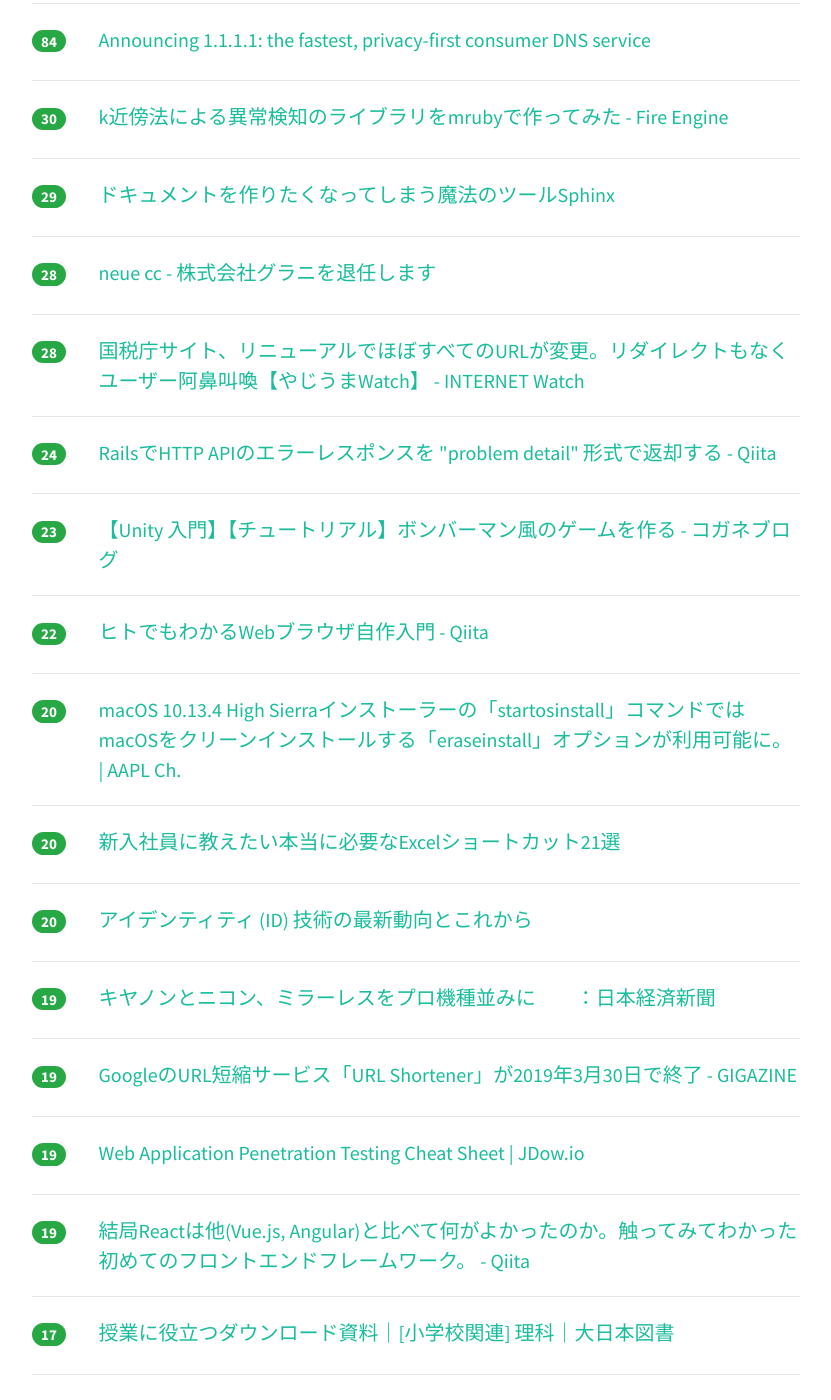
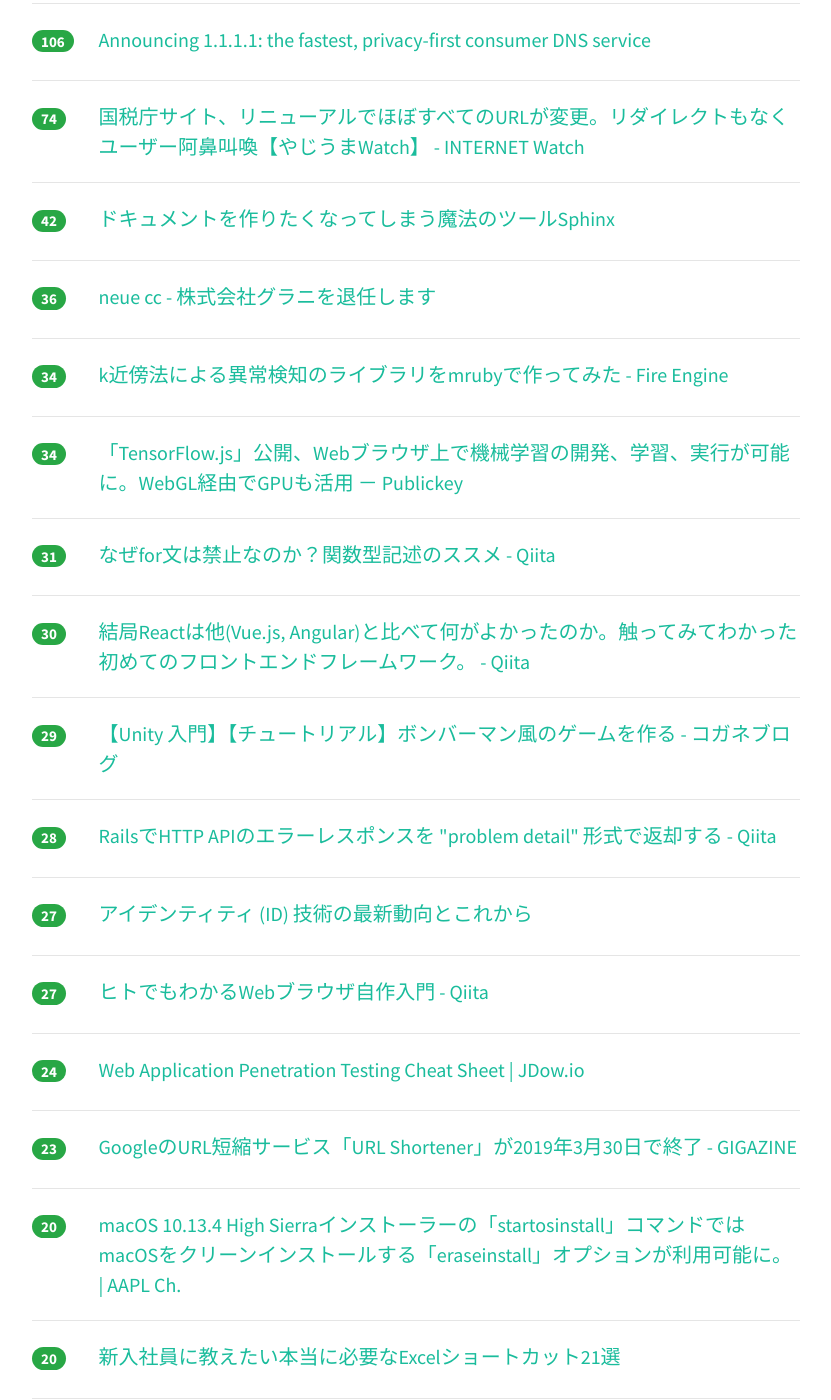
Before and after one commit to yatta47/hatena-matome-site, a Jekyll site: the page built from _posts/2018-04-02-hatena.md, in a window 1280 px wide and 1400 px high, scrolled down 448 px. Shown: the whole window, without its empty margins (224-1055 px from the left). Built offline with Jekyll 4.4.1, drawn with Linux system fonts in a browser that asks for light colours; nearby versions of some CDN libraries; some of the changed text lies outside the part shown.

Commit message:
Updated 2018-04-02

```diff
--- a/_posts/2018-04-02-hatena.md
+++ b/_posts/2018-04-02-hatena.md
@@ -1,54 +1,84 @@
 ---
 layout: post
 title:  "2018-04-02 はてぶIT"
-date:   2018-04-02 09:02:42
+date:   2018-04-02 10:02:18
 tags: [it-hotentry]
 ---
-24 件のデータあり
+27 件のデータあり
 
 <hr><div class="row">
-<div class="col-1"><span class="badge badge-pill badge-success h2">106</span></div>
+<div class="col-1"><span class="badge badge-pill badge-success h2">178</span></div>
 <div class="col-11"><a href='https://medium.com/@xevix/e498427b183e' target='_blank'>東京にて、外人エンジニア – Alejandro Wainzinger – Medium</a></div>
 </div>
 <hr>
 <div class="row">
-<div class="col-1"><span class="badge badge-pill badge-success h2">84</span></div>
+<div class="col-1"><span class="badge badge-pill badge-success h2">106</span></div>
 <div class="col-11"><a href='https://blog.cloudflare.com/announcing-1111/' target='_blank'>Announcing 1.1.1.1: the fastest, privacy-first consumer DNS service</a></div>
 </div>
 <hr>
 <div class="row">
-<div class="col-1"><span class="badge badge-pill badge-success h2">30</span></div>
+<div class="col-1"><span class="badge badge-pill badge-success h2">74</span></div>
+<div class="col-11"><a href='https://internet.watch.impress.co.jp/docs/yajiuma/1114712.html' target='_blank'>国税庁サイト、リニューアルでほぼすべてのURLが変更。リダイレクトもなくユーザー阿鼻叫喚【やじうまWatch】 - INTERNET Watch</a></div>
+</div>
+<hr>
+<div class="row">
+<div class="col-1"><span class="badge badge-pill badge-success h2">42</span></div>
+<div class="col-11"><a href='https://www.slideshare.net/shimizukawa/sphinx-6084667' target='_blank'>ドキュメントを作りたくなってしまう魔法のツールSphinx</a></div>
+</div>
+<hr>
+<div class="row">
+<div class="col-1"><span class="badge badge-pill badge-success h2">36</span></div>
+<div class="col-11"><a href='http://neue.cc/2018/04/02_563.html' target='_blank'>neue cc - 株式会社グラニを退任します</a></div>
+</div>
+<hr>
+<div class="row">
+<div class="col-1"><span class="badge badge-pill badge-success h2">34</span></div>
 <div class="col-11"><a href='http://www.hirotsuru.com/entry/2018/04/01/184806' target='_blank'>k近傍法による異常検知のライブラリをmrubyで作ってみた - Fire Engine</a></div>
 </div>
 <hr>
 <div class="row">
+<div class="col-1"><span class="badge badge-pill badge-success h2">34</span></div>
+<div class="col-11"><a href='http://www.publickey1.jp/blog/18/tensorflowjswebwebglgpu.html' target='_blank'>「TensorFlow.js」公開、Webブラウザ上で機械学習の開発、学習、実行が可能に。WebGL経由でGPUも活用 － Publickey</a></div>
+</div>
+<hr>
+<div class="row">
+<div class="col-1"><span class="badge badge-pill badge-success h2">31</span></div>
+<div class="col-11"><a href='https://qiita.com/ukiuni@github/items/abad07524856c65a20ea' target='_blank'>なぜfor文は禁止なのか？関数型記述のススメ - Qiita</a></div>
+</div>
+<hr>
+<div class="row">
+<div class="col-1"><span class="badge badge-pill badge-success h2">30</span></div>
+<div class="col-11"><a href='https://qiita.com/kznr_luk/items/44755f55072e89bb2823' target='_blank'>結局Reactは他(Vue.js, Angular)と比べて何がよかったのか。触ってみてわかった初めてのフロントエンドフレームワーク。 - Qiita</a></div>
+</div>
+<hr>
+<div class="row">
 <div class="col-1"><span class="badge badge-pill badge-success h2">29</span></div>
-<div class="col-11"><a href='https://www.slideshare.net/shimizukawa/sphinx-6084667' target='_blank'>ドキュメントを作りたくなってしまう魔法のツールSphinx</a></div>
+<div class="col-11"><a href='http://baba-s.hatenablog.com/entry/2018/03/30/090000' target='_blank'>【Unity 入門】【チュートリアル】ボンバーマン風のゲームを作る - コガネブログ</a></div>
 </div>
 <hr>
 <div class="row">
 <div class="col-1"><span class="badge badge-pill badge-success h2">28</span></div>
-<div class="col-11"><a href='http://neue.cc/2018/04/02_563.html' target='_blank'>neue cc - 株式会社グラニを退任します</a></div>
+<div class="col-11"><a href='https://qiita.com/niku4i/items/5962cfab92df61c5bd4e' target='_blank'>RailsでHTTP APIのエラーレスポンスを "problem detail" 形式で返却する - Qiita</a></div>
 </div>
 <hr>
 <div class="row">
-<div class="col-1"><span class="badge badge-pill badge-success h2">28</span></div>
-<div class="col-11"><a href='https://internet.watch.impress.co.jp/docs/yajiuma/1114712.html' target='_blank'>国税庁サイト、リニューアルでほぼすべてのURLが変更。リダイレクトもなくユーザー阿鼻叫喚【やじうまWatch】 - INTERNET Watch</a></div>
+<div class="col-1"><span class="badge badge-pill badge-success h2">27</span></div>
+<div class="col-11"><a href='https://www.slideshare.net/tkudo/eiam-ciam-technology-trend-2018' target='_blank'>アイデンティティ (ID) 技術の最新動向とこれから</a></div>
+</div>
+<hr>
+<div class="row">
+<div class="col-1"><span class="badge badge-pill badge-success h2">27</span></div>
+<div class="col-11"><a href='https://qiita.com/uint256_t/items/0eaaec80963c00b32185' target='_blank'>ヒトでもわかるWebブラウザ自作入門 - Qiita</a></div>
 </div>
 <hr>
 <div class="row">
 <div class="col-1"><span class="badge badge-pill badge-success h2">24</span></div>
-<div class="col-11"><a href='https://qiita.com/niku4i/items/5962cfab92df61c5bd4e' target='_blank'>RailsでHTTP APIのエラーレスポンスを "problem detail" 形式で返却する - Qiita</a></div>
+<div class="col-11"><a href='https://jdow.io/blog/2018/03/18/web-application-penetration-testing-methodology/' target='_blank'>Web Application Penetration Testing Cheat Sheet | JDow.io</a></div>
 </div>
 <hr>
 <div class="row">
 <div class="col-1"><span class="badge badge-pill badge-success h2">23</span></div>
-<div class="col-11"><a href='http://baba-s.hatenablog.com/entry/2018/03/30/090000' target='_blank'>【Unity 入門】【チュートリアル】ボンバーマン風のゲームを作る - コガネブログ</a></div>
-</div>
-<hr>
-<div class="row">
-<div class="col-1"><span class="badge badge-pill badge-success h2">22</span></div>
-<div class="col-11"><a href='https://qiita.com/uint256_t/items/0eaaec80963c00b32185' target='_blank'>ヒトでもわかるWebブラウザ自作入門 - Qiita</a></div>
+<div class="col-11"><a href='https://gigazine.net/news/20180401-transitioning-google-url-shortener/' target='_blank'>GoogleのURL短縮サービス「URL Shortener」が2019年3月30日で終了 - GIGAZINE</a></div>
 </div>
 <hr>
 <div class="row">
@@ -63,27 +93,12 @@ tags: [it-hotentry]
 <hr>
 <div class="row">
 <div class="col-1"><span class="badge badge-pill badge-success h2">20</span></div>
-<div class="col-11"><a href='https://www.slideshare.net/tkudo/eiam-ciam-technology-trend-2018' target='_blank'>アイデンティティ (ID) 技術の最新動向とこれから</a></div>
+<div class="col-11"><a href='https://stackimpact.com/docs/go-performance-tuning/' target='_blank'>Go Performance Tuning - StackImpact</a></div>
 </div>
 <hr>
 <div class="row">
 <div class="col-1"><span class="badge badge-pill badge-success h2">19</span></div>
 <div class="col-11"><a href='https://www.nikkei.com/article/DGXMZO28850970R30C18A3EA4000/' target='_blank'>キヤノンとニコン、ミラーレスをプロ機種並みに　　：日本経済新聞</a></div>
-</div>
-<hr>
-<div class="row">
-<div class="col-1"><span class="badge badge-pill badge-success h2">19</span></div>
-<div class="col-11"><a href='https://gigazine.net/news/20180401-transitioning-google-url-shortener/' target='_blank'>GoogleのURL短縮サービス「URL Shortener」が2019年3月30日で終了 - GIGAZINE</a></div>
-</div>
-<hr>
-<div class="row">
-<div class="col-1"><span class="badge badge-pill badge-success h2">19</span></div>
-<div class="col-11"><a href='https://jdow.io/blog/2018/03/18/web-application-penetration-testing-methodology/' target='_blank'>Web Application Penetration Testing Cheat Sheet | JDow.io</a></div>
-</div>
-<hr>
-<div class="row">
-<div class="col-1"><span class="badge badge-pill badge-success h2">19</span></div>
-<div class="col-11"><a href='https://qiita.com/kznr_luk/items/44755f55072e89bb2823' target='_blank'>結局Reactは他(Vue.js, Angular)と比べて何がよかったのか。触ってみてわかった初めてのフロントエンドフレームワーク。 - Qiita</a></div>
 </div>
 <hr>
 <div class="row">
@@ -103,17 +118,7 @@ tags: [it-hotentry]
 <hr>
 <div class="row">
 <div class="col-1"><span class="badge badge-pill badge-success h2">15</span></div>
-<div class="col-11"><a href='http://www.publickey1.jp/blog/18/tensorflowjswebwebglgpu.html' target='_blank'>「TensorFlow.js」公開、Webブラウザ上で機械学習の開発、学習、実行が可能に。WebGL経由でGPUも活用 － Publickey</a></div>
-</div>
-<hr>
-<div class="row">
-<div class="col-1"><span class="badge badge-pill badge-success h2">15</span></div>
-<div class="col-11"><a href='https://stackimpact.com/docs/go-performance-tuning/' target='_blank'>Go Performance Tuning - StackImpact</a></div>
-</div>
-<hr>
-<div class="row">
-<div class="col-1"><span class="badge badge-pill badge-success h2">14</span></div>
-<div class="col-11"><a href='https://qiita.com/ukiuni@github/items/abad07524856c65a20ea' target='_blank'>なぜfor文は禁止なのか？関数型記述のススメ - Qiita</a></div>
+<div class="col-11"><a href='http://daiksy.hatenablog.jp/entry/2018/04/02/080000' target='_blank'>毎週1時間のモブプログラミング枠を運用したところ、とても良いという話 - だいくしー(@daiksy)のはてなブログ</a></div>
 </div>
 <hr>
 <div class="row">
@@ -122,7 +127,17 @@ tags: [it-hotentry]
 </div>
 <hr>
 <div class="row">
-<div class="col-1"><span class="badge badge-pill badge-success h2">9</span></div>
+<div class="col-1"><span class="badge badge-pill badge-success h2">14</span></div>
+<div class="col-11"><a href='https://internet.watch.impress.co.jp/docs/yajiuma/1114711.html' target='_blank'>Googleの短縮URLサービス「goo.gl」がまさかの終了を発表。作成済みURLは今後どうなる？【やじうまWatch】 - INTERNET Watch</a></div>
+</div>
+<hr>
+<div class="row">
+<div class="col-1"><span class="badge badge-pill badge-success h2">12</span></div>
 <div class="col-11"><a href='https://anond.hatelabo.jp/20180401200728' target='_blank'>明日から社会人</a></div>
 </div>
 <hr>
+<div class="row">
+<div class="col-1"><span class="badge badge-pill badge-success h2">10</span></div>
+<div class="col-11"><a href='https://medium.com/inuscript/6c7cb44f18ba' target='_blank'>Vueを昔触った後Reactをどっぷり触ってもう一回Vueを触ってReactに戻って得た感想 – 📜inuscript🐶 – Medium</a></div>
+</div>
+<hr>
```
